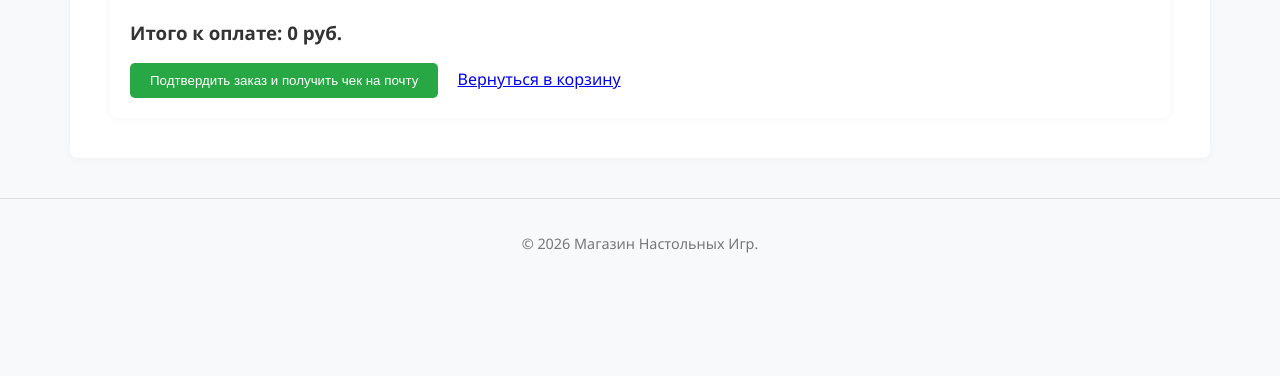
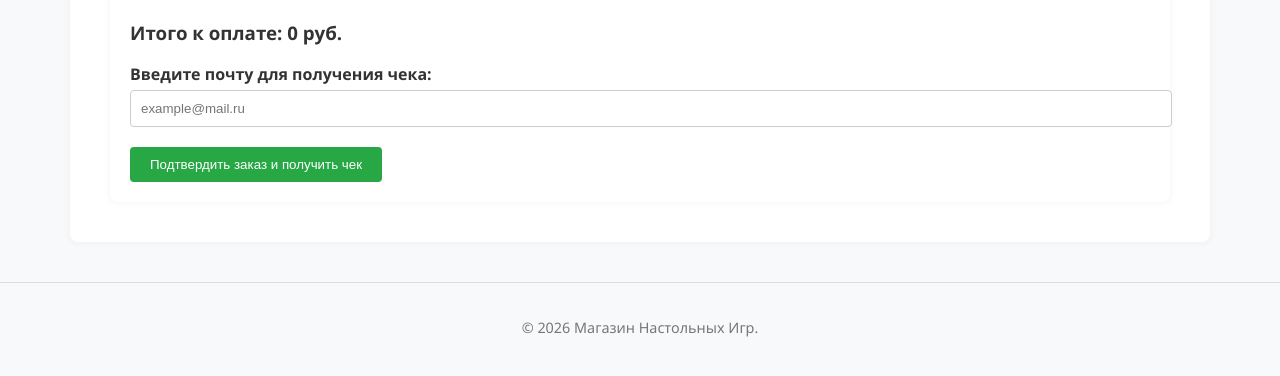
Before and after one commit to Kirill926105/lr17, a Django app: page /checkout/ in a window 1280 px wide. Shown: the part 377-753 px from the top of the page. Run offline with Django 5.2, Linux system fonts and the light colour scheme; a user stored in the database is signed in; data comes from the database, SQL or seed files in the repository; both versions use the stored data as it was before the commit.

Commit message:
Доделал 19 лабу с почтой для юзеров

```diff
--- a/shopsite/shop/templates/shop/checkout.html
+++ b/shopsite/shop/templates/shop/checkout.html
@@ -27,13 +27,18 @@
     <div style="margin-top: 20px;">
         <h3>Итого к оплате: {{ cart.get_total_price }} руб.</h3>
 
-        <!-- ФОРМА ДЛЯ ОТПРАВКИ -->
         <form method="post" action="{% url 'checkout' %}">
             {% csrf_token %}
-            <button type="submit" class="btn" style="background: #28a745; color: white; padding: 10px 20px; border: none; cursor: pointer;">
-                Подтвердить заказ и получить чек на почту
+            <div style="margin-bottom: 20px;">
+            <label for="email"><strong>Введите почту для получения чека:</strong></label><br>
+            <input type="email" name="user_email" id="email" required
+               placeholder="example@mail.ru"
+               style="width: 100%; padding: 10px; margin-top: 5px; border: 1px solid #ccc; border-radius: 4px;">
+            </div>
+
+            <button type="submit" class="btn" style="background: #28a745; color: white; padding: 10px 20px; border: none; cursor: pointer; border-radius: 4px;">
+                Подтвердить заказ и получить чек
             </button>
-            <a href="{% url 'cart_view' %}" style="margin-left: 15px;">Вернуться в корзину</a>
         </form>
     </div>
 </div>
--- a/shopsite/shop/templates/shop/success.html
+++ b/shopsite/shop/templates/shop/success.html
@@ -2,7 +2,7 @@
 {% block content %}
     <div style="text-align: center; margin-top: 50px;">
         <h1>Заказ успешно оформлен!</h1>
-        <p>Мы отправили чек с деталями заказа на вашу почту: <strong>{{ user.email }}</strong></p>
+        <p>Мы отправили чек с деталями заказа на вашу почту: <strong>{{ email }}</strong></p>
         <a href="{% url 'product_list' %}" class="btn btn-primary">Вернуться к покупкам</a>
     </div>
 {% endblock %}
--- a/shopsite/shop/views.py
+++ b/shopsite/shop/views.py
@@ -80,12 +80,11 @@ def checkout_view(request):
     items = cart.items.all()
 
     if request.method == 'POST':
-        print("Отправка письма: ")
+        target_email = request.POST.get('user_email')
+
         wb = openpyxl.Workbook()
         ws = wb.active
-        ws.title = "Чек"
         ws.append(['Товар', 'Количество', 'Цена за шт.', 'Итого'])
-
         for item in items:
             ws.append([item.product.name, item.quantity, item.product.price, item.get_cost()])
 
@@ -95,15 +94,14 @@ def checkout_view(request):
 
         email = EmailMessage(
             'Ваш чек заказа',
-            'Спасибо! Ваш чек во вложении.',
-            'admin@shop.ru',
-            [request.user.email or 'test@mail.ru'],
+            'Спасибо! Чек во вложении.',
+            'krzkerouzz@gmail.com',
+            [target_email],
         )
         email.attach('receipt.xlsx', buffer.read(), 'application/vnd.openxmlformats-officedocument.spreadsheetml.sheet')
         email.send()
 
         items.delete()
-
-        return render(request, 'shop/success.html')
+        return render(request, 'shop/success.html', {'email': target_email})
 
     return render(request, 'shop/checkout.html', {'cart': cart})
```
Also changed, not shown: shopsite/shopsite/settings.py (+11 -2 lines), shopsite/db.sqlite3 (deleted), 2 other files.
